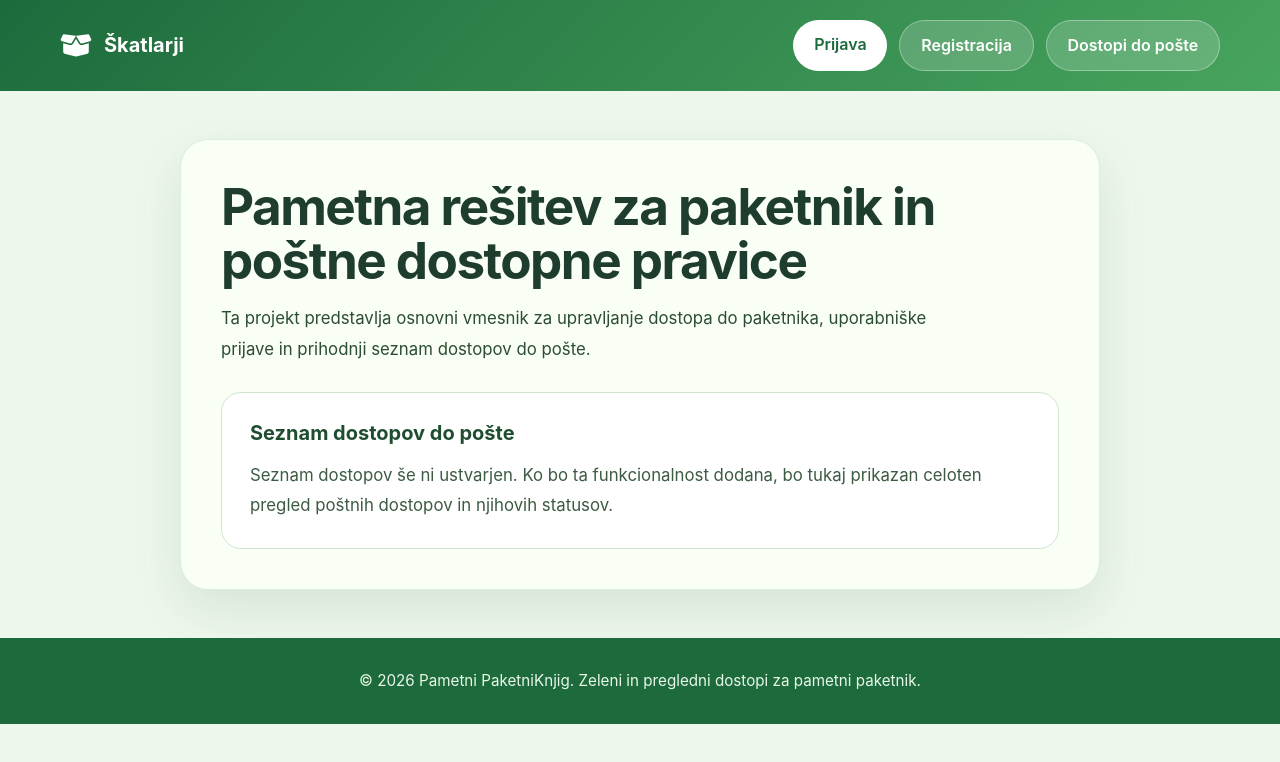
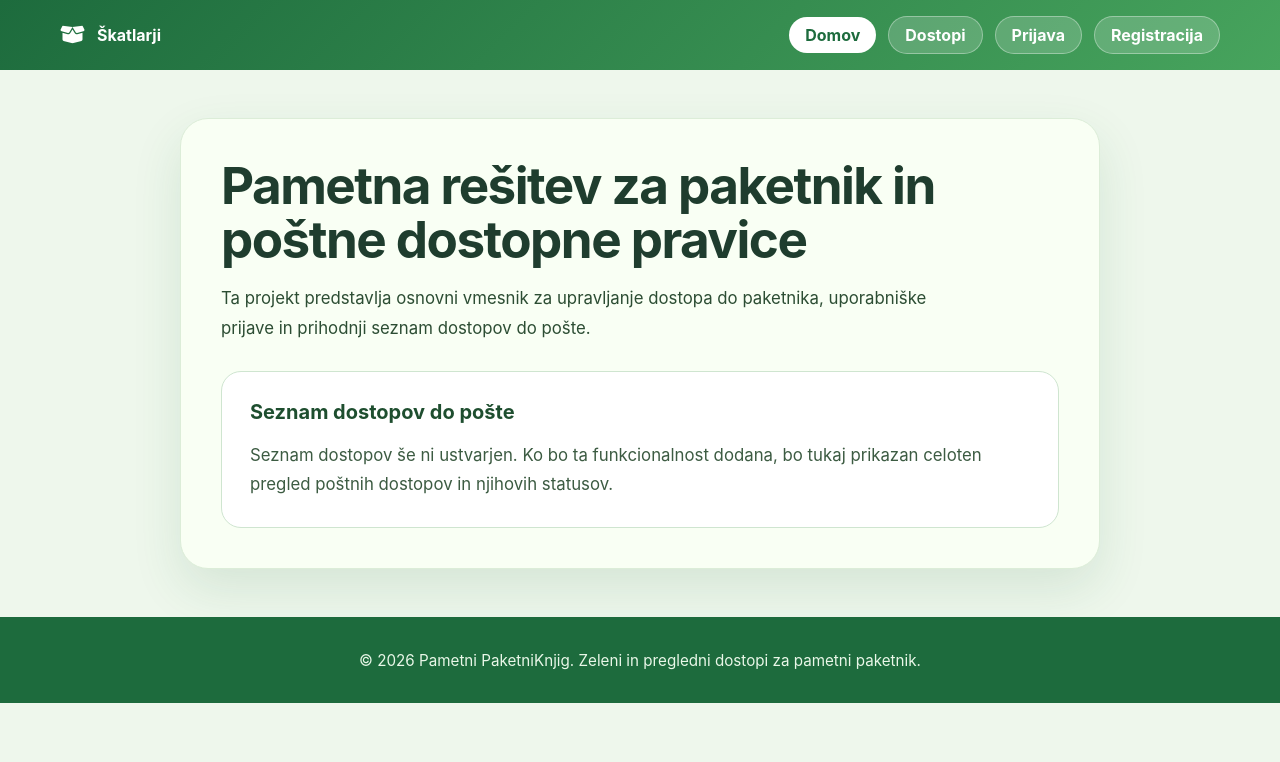
Before and after one commit to D1stress29/pametni_paketnik_website, a React (Create React App) app in the folder frontend/: page / in a window 1280 px wide. Shown: the top 762 px of the page. Built offline with nearby package versions, Linux system fonts and the light colour scheme.

Commit message:
Popravljeni linki

```diff
--- a/frontend/src/pages/HomePage.js
+++ b/frontend/src/pages/HomePage.js
@@ -1,4 +1,4 @@
-import { Link } from "react-router-dom";
+import Header from "../components/Header";
 
 const styles = `
     :root {
@@ -121,19 +121,7 @@ function HomePage() {
     return (
         <>
             <style>{styles}</style>
-            <header>
-                <div className="nav-row">
-                    <div className="brand">
-                        <i className="fa-solid fa-box-open"></i>
-                        <span>Škatlarji</span>
-                    </div>
-                    <div className="nav-actions">
-                        <Link to="/login" className="btn-primary">Prijava</Link>
-                        <Link to="/register" className="btn-secondary">Registracija</Link>
-                        <Link to="/history" className="btn-secondary">Dostopi do pošte</Link>
-                    </div>
-                </div>
-            </header>
+            <Header />
 
             <main>
                 <section className="hero">
```
